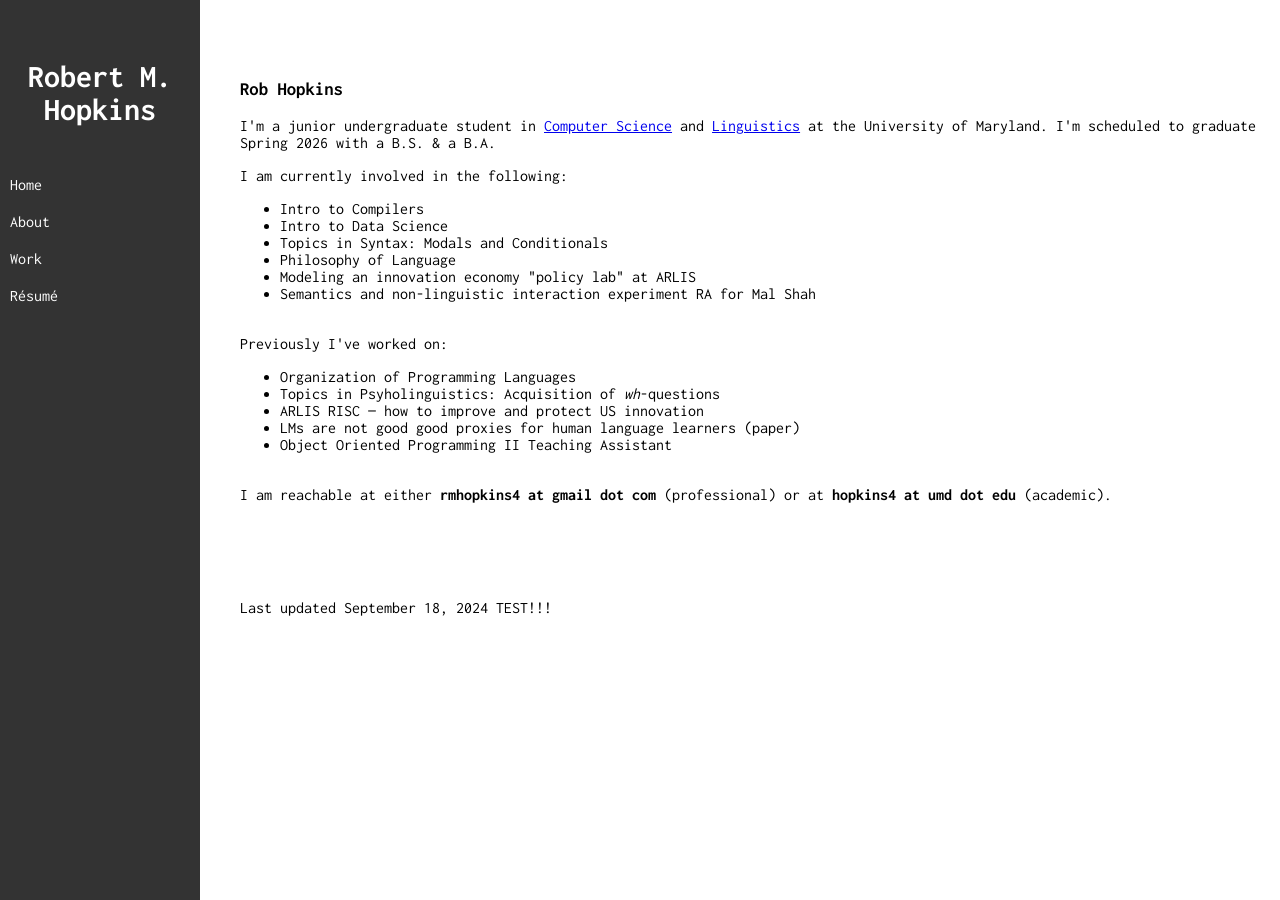
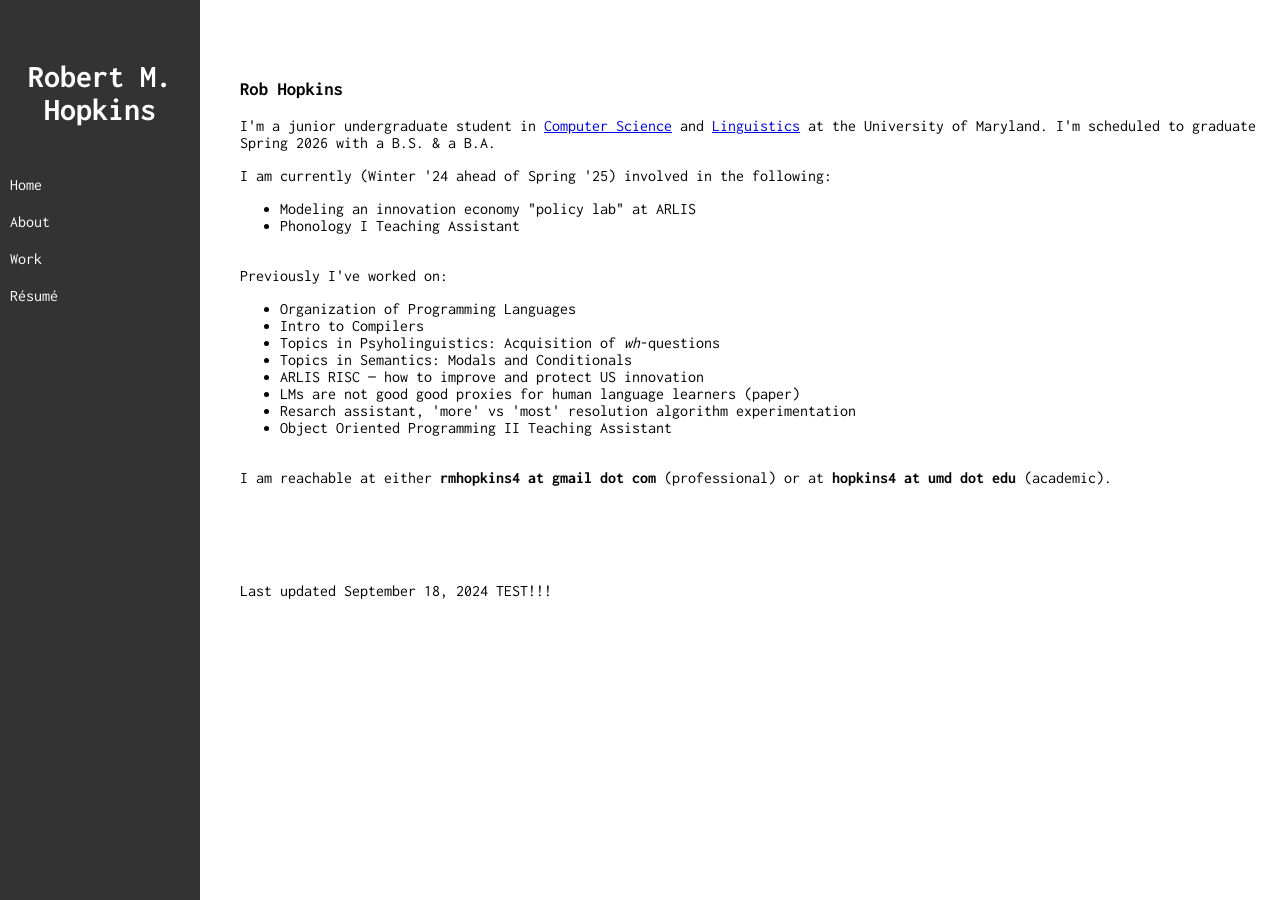
Before and after one commit to rmhopkins4/rmhopkins4.github.io, a Jekyll site: the page built from index.html, in a window 1280 px wide. Built offline with Jekyll 4.4.1, drawn with Linux system fonts in a browser that asks for light colours.

Commit message:
post fall '24 update

```diff
--- a/index.html
+++ b/index.html
@@ -27,16 +27,10 @@ title: Robert M. Hopkins
     B.S. & a B.A.
   </p>
   <div>
-    I am currently involved in the following:
+    I am currently (Winter '24 ahead of Spring '25) involved in the following:
     <ul>
-      <li>Intro to Compilers</li>
-      <li>Intro to Data Science</li>
-      <li>Topics in Syntax: Modals and Conditionals</li>
-      <li>Philosophy of Language</li>
       <li>Modeling an innovation economy "policy lab" at ARLIS</li>
-      <li>
-        Semantics and non-linguistic interaction experiment RA for Mal Shah
-      </li>
+      <li>Phonology I Teaching Assistant</li>
     </ul>
 
     <br />
@@ -44,9 +38,12 @@ title: Robert M. Hopkins
     Previously I've worked on:
     <ul>
       <li>Organization of Programming Languages</li>
+      <li>Intro to Compilers</li>
       <li>Topics in Psyholinguistics: Acquisition of <i>wh</i>-questions</li>
+      <li>Topics in Semantics: Modals and Conditionals</li>
       <li>ARLIS RISC — how to improve and protect US innovation</li>
       <li>LMs are not good good proxies for human language learners (paper)</li>
+      <li>Resarch assistant, 'more' vs 'most' resolution algorithm experimentation</li>
       <li>Object Oriented Programming II Teaching Assistant</li>
     </ul>
   </div>
--- a/resume.html
+++ b/resume.html
@@ -15,7 +15,7 @@ title: Robert M. Hopkins — Résumé
       rel="noopener noreferrer"
       >download</a
     >
-    instead of viewing here. For a more expansive explanation of my work feel
+    instead of viewing here. In the future, for a more expansive explanation of my work, feel
     free to navigate to my
     <a href="work.html">Work page</a>.
   </p>
```
